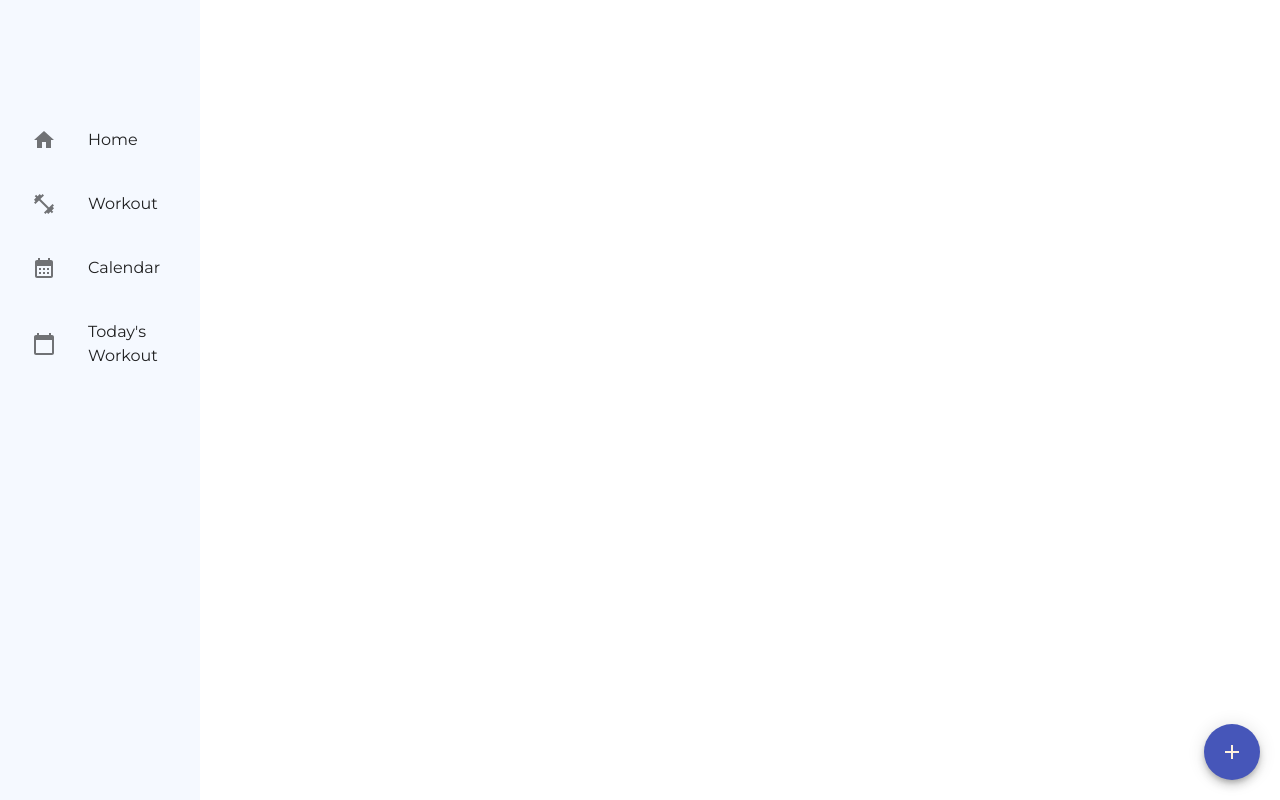
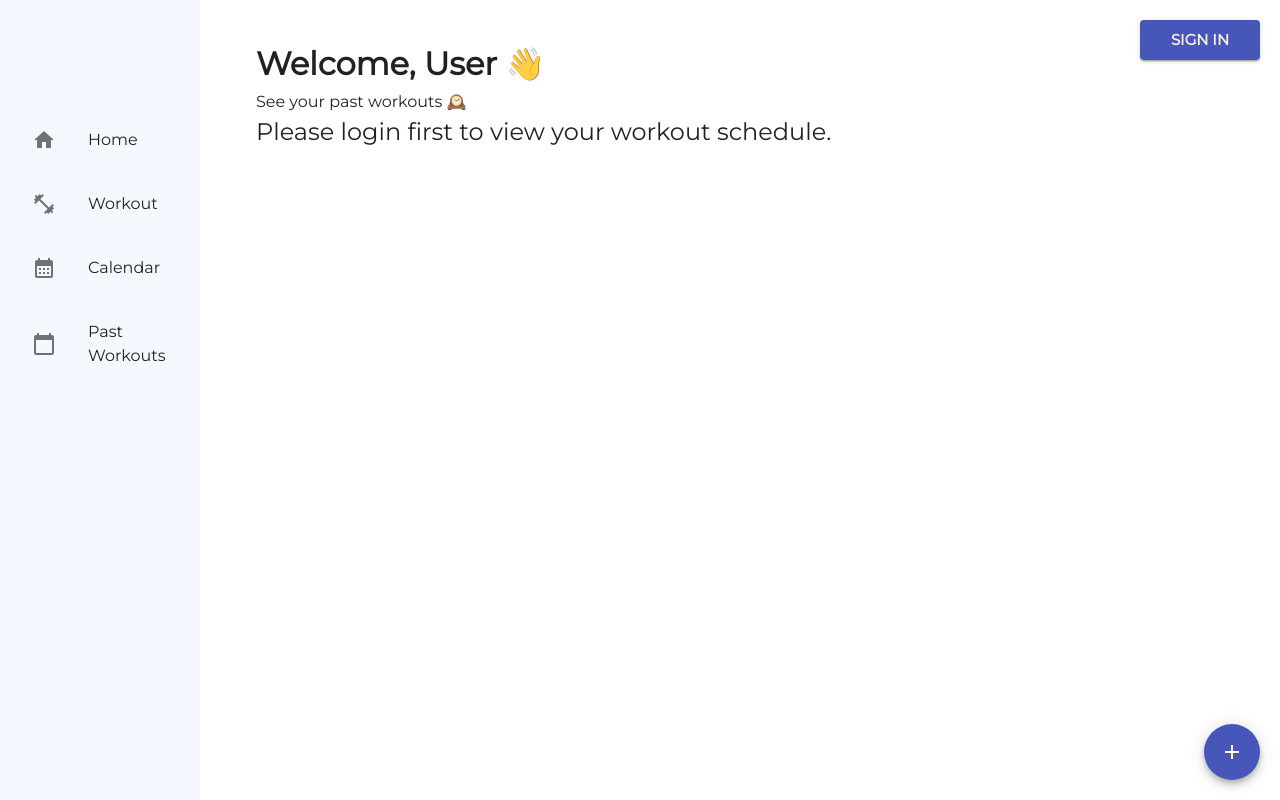
Before and after one commit to Decycle/workout, a React (Create React App) app in the folder frontend/: page /app/past-workout in a window 1280 px wide. Built offline with nearby package versions, Linux system fonts and the light colour scheme.

Commit message:
Renamed daily_workouts to past_workouts. Fixed a few inconsistencies

```diff
--- a/frontend/src/UI/App.jsx
+++ b/frontend/src/UI/App.jsx
@@ -26,7 +26,7 @@
 import HomePage from './home/home'
 import NewWorkOutPage from './newWorkout/newWorkout'
 import CalendarPage from './calendar/calendar'
-import DailyWorkoutPage from './daily_workouts/daily_workout'
+import DailyWorkoutPage from './past_workouts/pastWorkout'
 
 const drawerWidth = 200
 
@@ -70,7 +70,7 @@
         </ListItem>
         <ListItem key={'Calendar'}>
           <ListItemButton
-            onClick={() => navigate('/calendar')}>
+            onClick={() => navigate('/app/calendar')}>
             <ListItemIcon>
               <CalendarMonth />
             </ListItemIcon>
@@ -80,11 +80,11 @@
 
         <ListItem key={'Daily_Workout'}>
           <ListItemButton
-            onClick={() => navigate('/daily-workout')}>
+            onClick={() => navigate('/app/past-workout')}>
             <ListItemIcon>
               <CalendarToday />
             </ListItemIcon>
-            <ListItemText primary={"Today's Workout"} />
+            <ListItemText primary={'Past Workouts'} />
           </ListItemButton>
         </ListItem>
       </List>
@@ -134,12 +134,12 @@
           element={<NewWorkOutPage />}
         />
         <Route
-          path='/daily-workout'
+          path='/app/past-workout'
           exact
           element={<DailyWorkoutPage />}
         />
         <Route
-          path='/calendar'
+          path='/app/calendar'
           exact
           element={<CalendarPage />}
         />
--- a/frontend/src/UI/daily_workouts/daily_workout.jsx
+++ b/frontend/src/UI/past_workouts/pastWorkout.jsx
@@ -1,6 +1,10 @@
-import { Box, Typography } from '@mui/material'
+import {
+  Box,
+  CircularProgress,
+  Typography,
+} from '@mui/material'
 import Grid from '@mui/material/Unstable_Grid2'
-import DataGridTable from './datagrid'
+import DataGridTable from './dataGrid'
 
 import { useCallback, useEffect, useState } from 'react'
 
@@ -41,8 +45,11 @@
     useAuth0()
 
   const [userWorkouts, setUserWorkouts] = useState([])
+  const [isLoading, setIsLoading] = useState(false)
 
   const fetchWorkouts = useCallback(async () => {
+    setIsLoading(true)
+
     const accessToken = await getAccessTokenSilently()
     const response = await fetch(
       `http://localhost:8000/api/get-workouts-data?user=${encodeURIComponent(
@@ -55,6 +62,7 @@
       }
     )
     const data = await response.json()
+    setIsLoading(false)
     setUserWorkouts(data)
   }, [getAccessTokenSilently, user])
 
@@ -81,7 +89,13 @@
           gap: 4,
         }}>
         {isAuthenticated ? (
-          userWorkouts.length ? (
+          isLoading ? (
+            <CircularProgress
+              sx={{
+                margin: 'auto',
+              }}
+            />
+          ) : userWorkouts.length ? (
             <DataGridTable
               data={userWorkouts}
               refreshFunc={fetchWorkouts}
```
Also changed, not shown: frontend/src/UI/past_workouts/dataGrid.jsx (renamed from frontend/src/UI/daily_workouts/datagrid.jsx).
